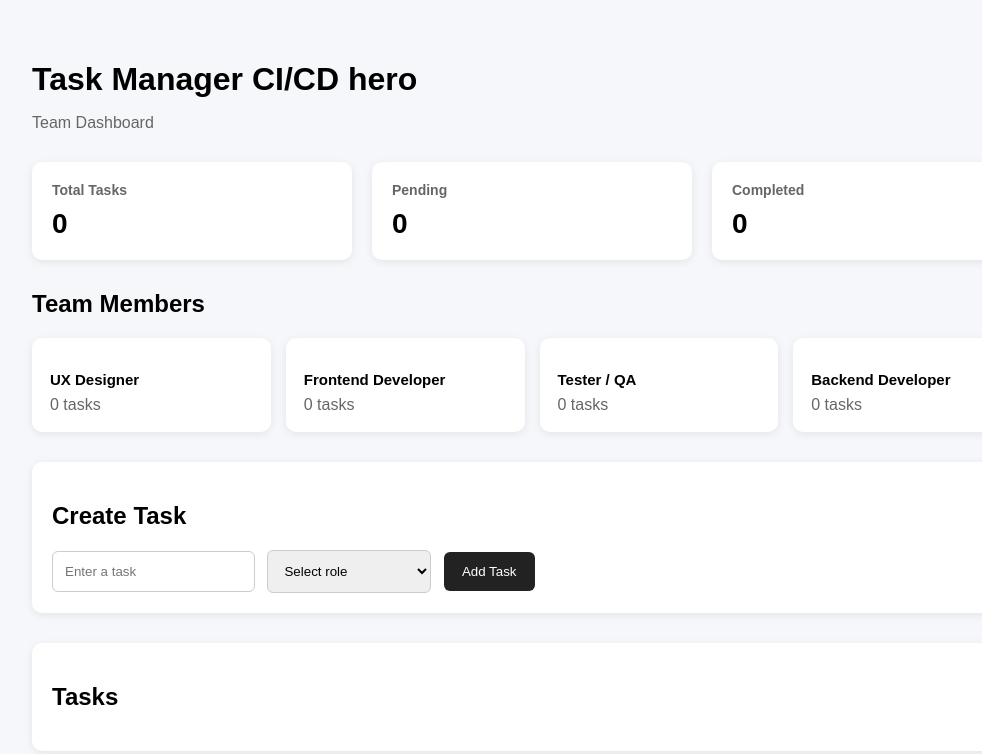
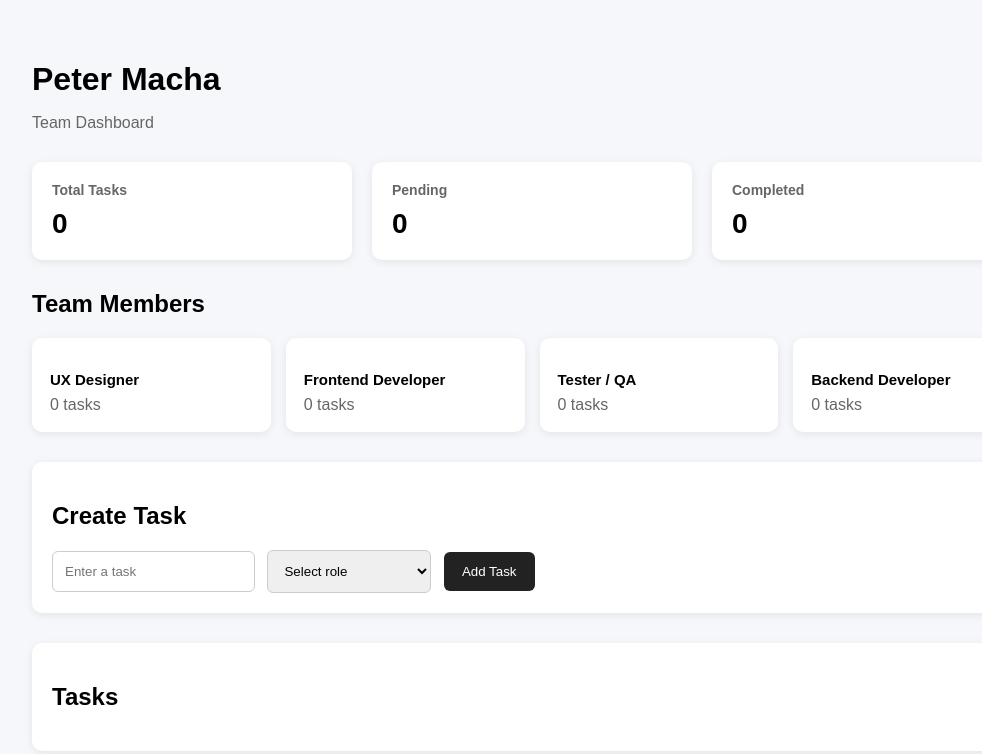
Before and after one commit to bharanidar/task-manager, a plain HTML site: page frontend/index.html in a window 1280 px wide. Shown: the whole page, without its empty margins (108-1090 px from the left). Drawn offline with Linux system fonts and the light colour scheme; no server answers.

Commit message:
Test automatic CI trigger

```diff
--- a/frontend/index.html
+++ b/frontend/index.html
@@ -149,7 +149,7 @@
 <body>
     <div class="container">
 
-        <h1>Task Manager CI/CD hero</h1>
+        <h1>Peter Macha</h1>
         <p class="subtitle">Team Dashboard</p>
 
         <div class="stats">
```
